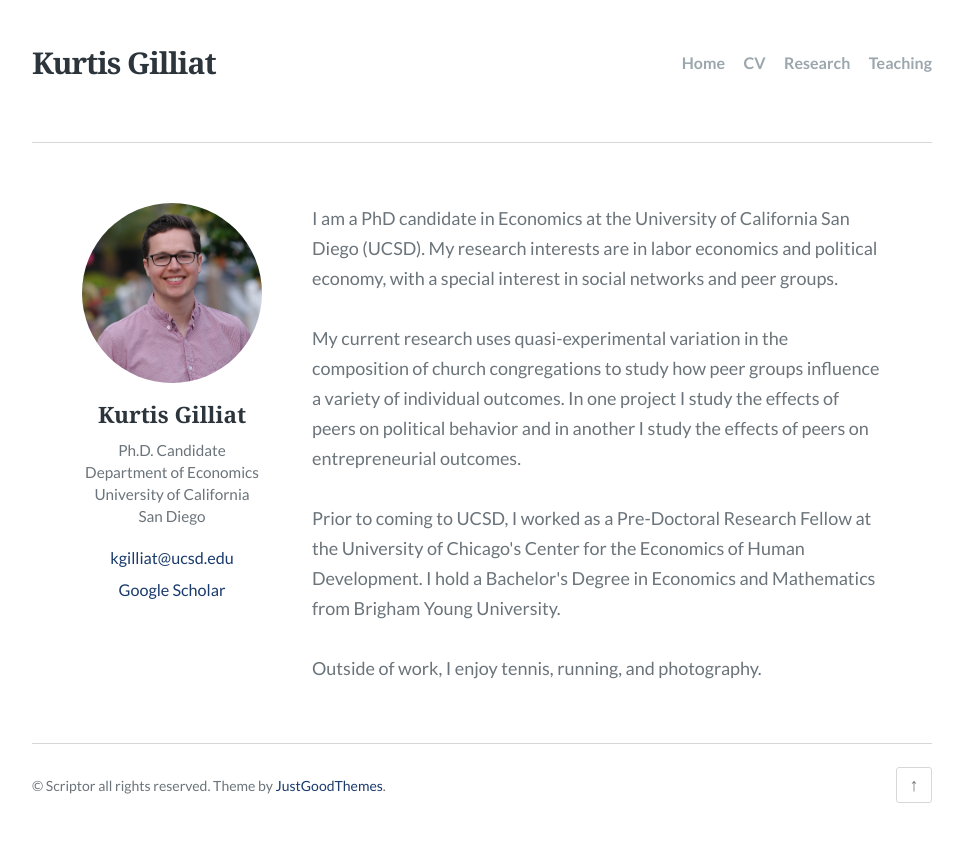
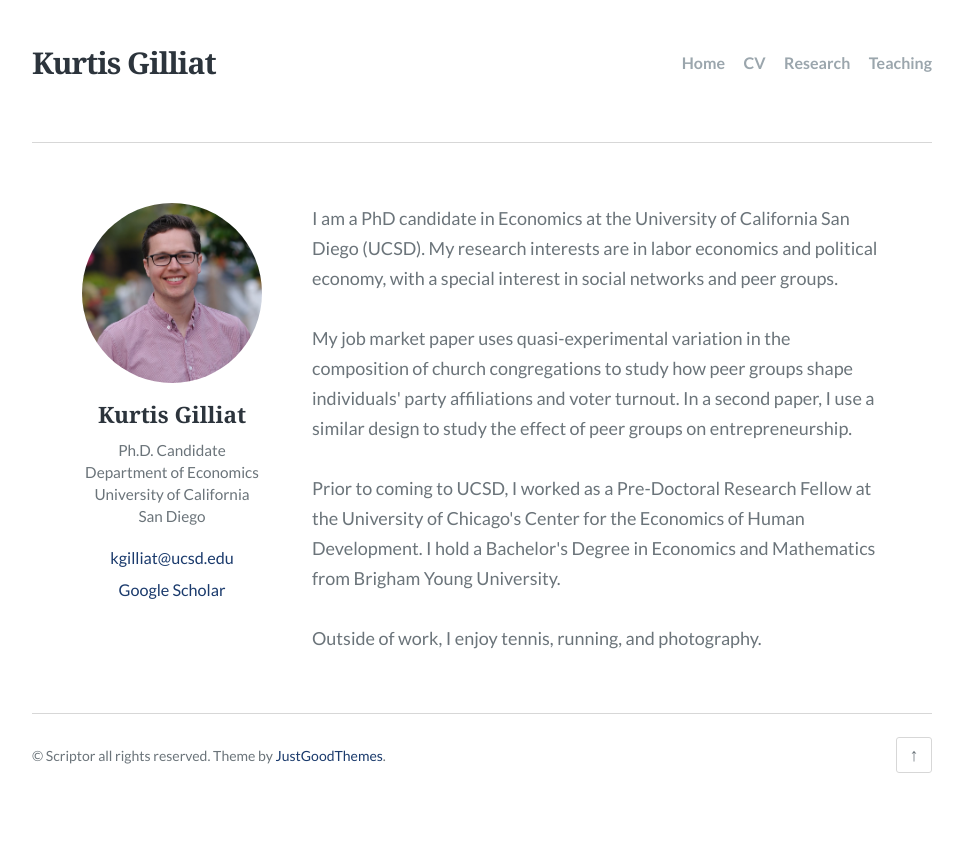
Before and after one commit to kgilliat/kgilliat.github.io, a Jekyll site: the page built from index.html, in a window 1280 px wide. Shown: the top 842 px of the page, without its empty margins (158-1121 px from the left). Built offline with Jekyll 4.4.1, drawn with Linux system fonts in a browser that asks for light colours; the list of posts is cut into pages by our own code.

Commit message:
Updated bio

```diff
--- a/index.html
+++ b/index.html
@@ -20,7 +20,7 @@ title: Kurtis Gilliat
       <div class="profile-main">
         <p>I am a PhD candidate in Economics at the University of California San Diego (UCSD). My research interests are in labor economics and political economy, with a special interest in social networks and peer groups.</p>
 
-        <p>My current research uses quasi-experimental variation in the composition of church congregations to study how peer groups influence a variety of individual outcomes. In one project I study the effects of peers on political behavior and in another I study the effects of peers on entrepreneurial outcomes.</p>
+        <p>My job market paper uses quasi-experimental variation in the composition of church congregations to study how peer groups shape individuals' party affiliations and voter turnout. In a second paper, I use a similar design to study the effect of peer groups on entrepreneurship.</p>
 
         <p>Prior to coming to UCSD, I worked as a Pre-Doctoral Research Fellow at the University of Chicago's Center for the Economics of Human Development. I hold a Bachelor's Degree in Economics and Mathematics from Brigham Young University.</p>
 
```
